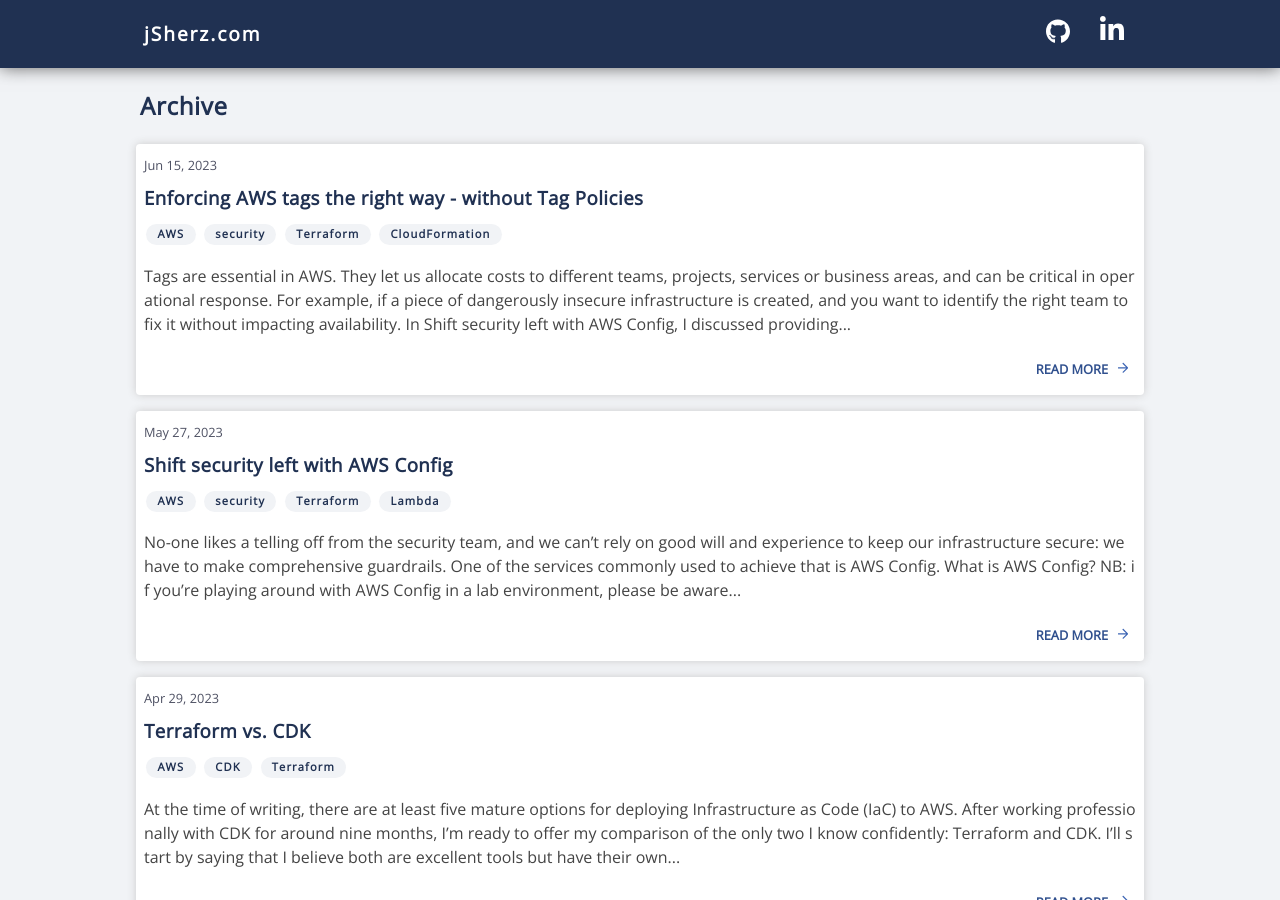
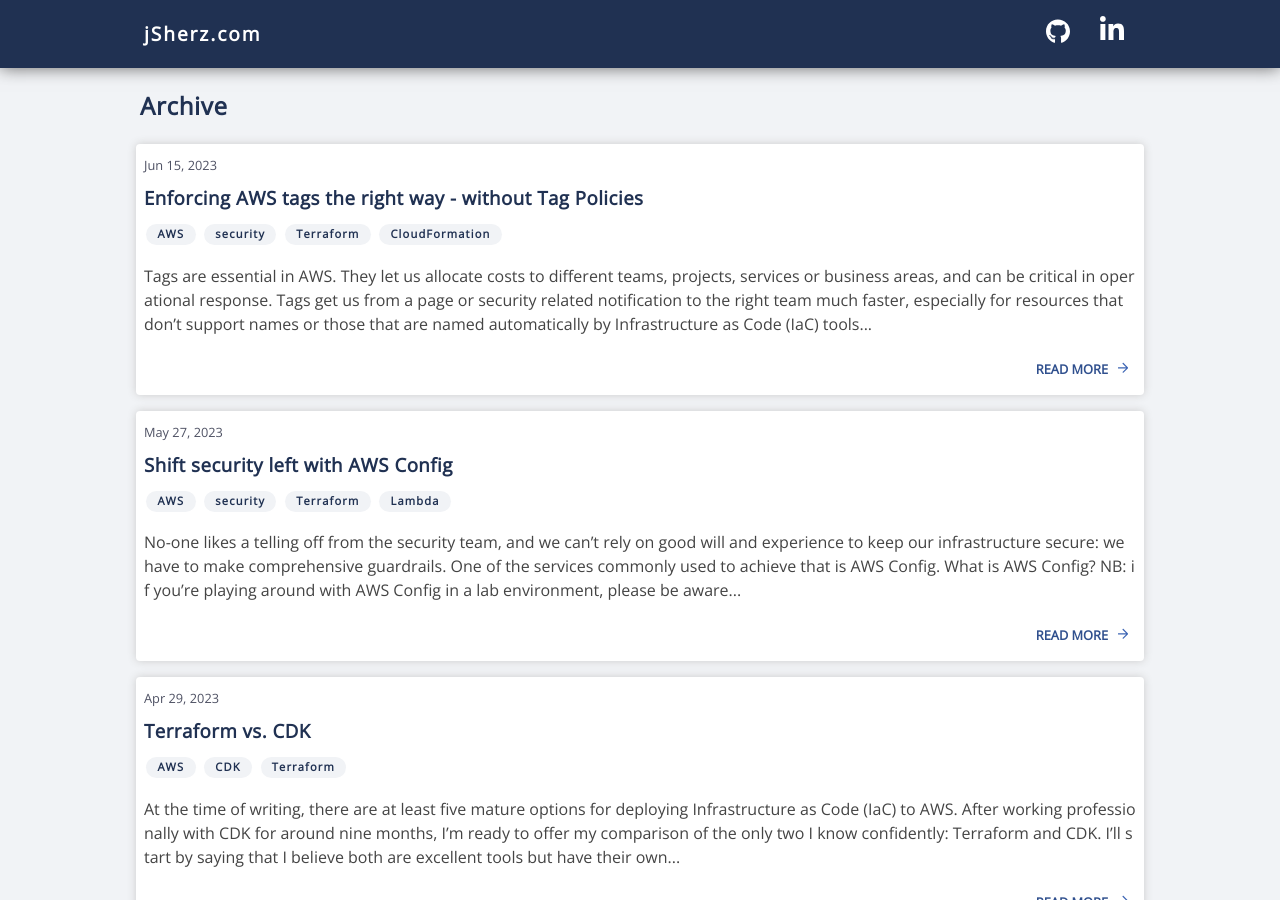
Before and after one commit to jSherz/jsj-blog, a Jekyll site: the page built from archive.html, in a window 1280 px wide and 900 px high. Built offline with Jekyll 4.4.1, drawn with Linux system fonts in a browser that asks for light colours.

Commit message:
A couple of minor tweaks pre-announcement.

```diff
--- a/_posts/2023-06-15-enforce-aws-tag-compliance.md
+++ b/_posts/2023-06-15-enforce-aws-tag-compliance.md
@@ -11,9 +11,10 @@
 
 Tags are essential in AWS. They let us allocate costs to different teams,
 projects, services or business areas, and can be critical in operational
-response. For example, if a piece of dangerously insecure infrastructure is
-created, and you want to identify the right team to fix it without impacting
-availability. In [Shift security left with AWS Config], I discussed providing
+response. Tags get us from a page or security related notification to the
+right team much faster, especially for resources that don't support names or
+those that are named automatically by Infrastructure as Code (IaC) tools like
+CDK. In [Shift security left with AWS Config], I discussed providing
 near-instant feedback to builders when their resources don't meet our
 compliance needs. That whole approach revolves around tags!
 
@@ -71,7 +73,7 @@
 be tempted to enforce the use of tags with Service Control Policies (SCPs), but
 many services and tools apply the tags with a second operation once the
 resource has been created or updated. The net result? We can't enforce that a
-user provides the tags we want to mandate.
+user provides our mandatory tags.
 
 ## What's the solution?
 
@@ -244,6 +246,11 @@
 resource support, and requiring SCPs that are incompatible with some IaC tools.
 We can use a custom Config rule to mandate a set of tags based on the
 resource type, and achieve tagging harmony across our AWS organisation.
+
+We're not blocking resources from being created or updated with this solution,
+but we do get reporting of their compliance. We can combine this solution with
+the one in [Shift security left with AWS Config] to give builders near-instant
+feedback on the resource's tagging - before their Pull Request lands.
 
 ## See also
 
```
Also changed, not shown: other parts of _posts/2023-06-15-enforce-aws-tag-compliance.md (+2 -1 lines).
